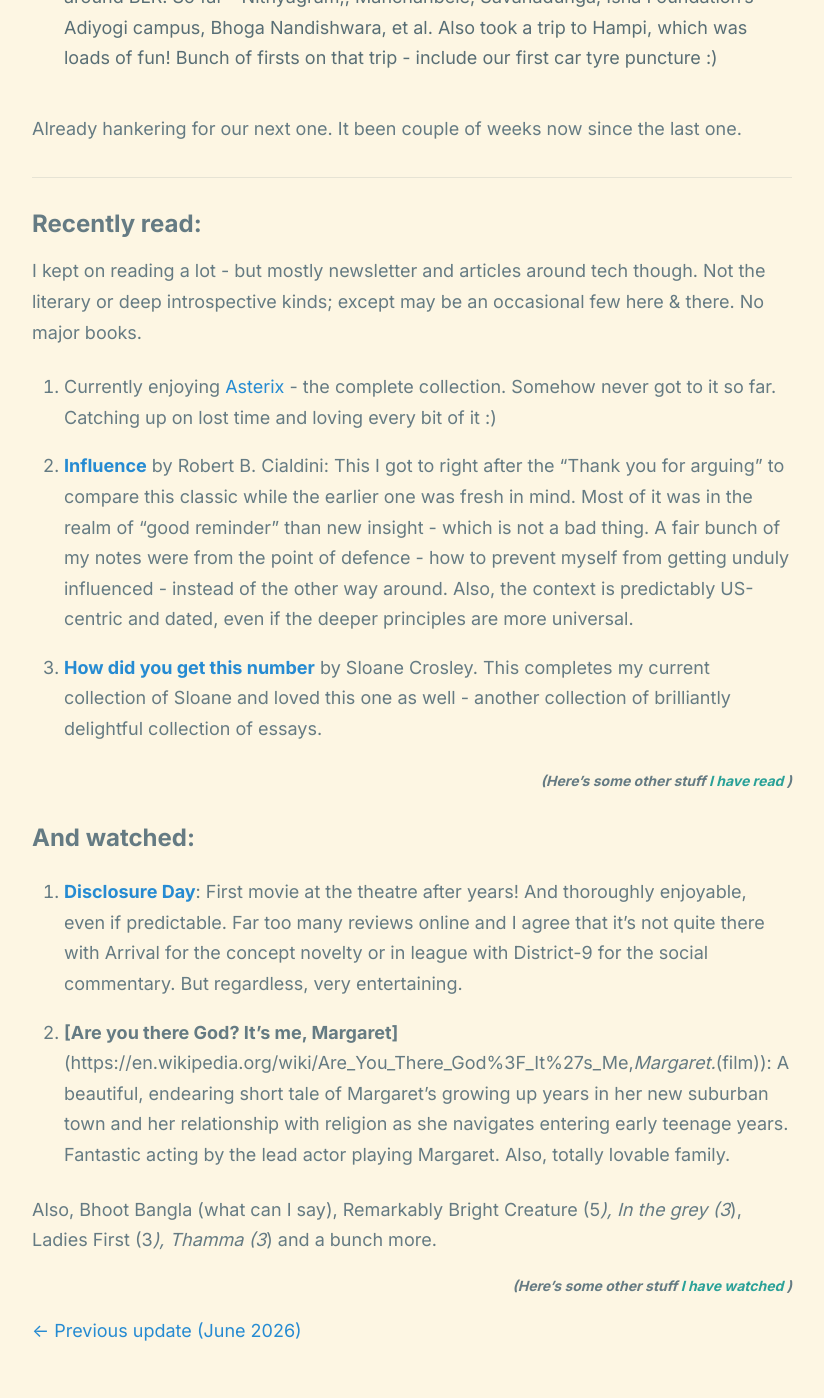
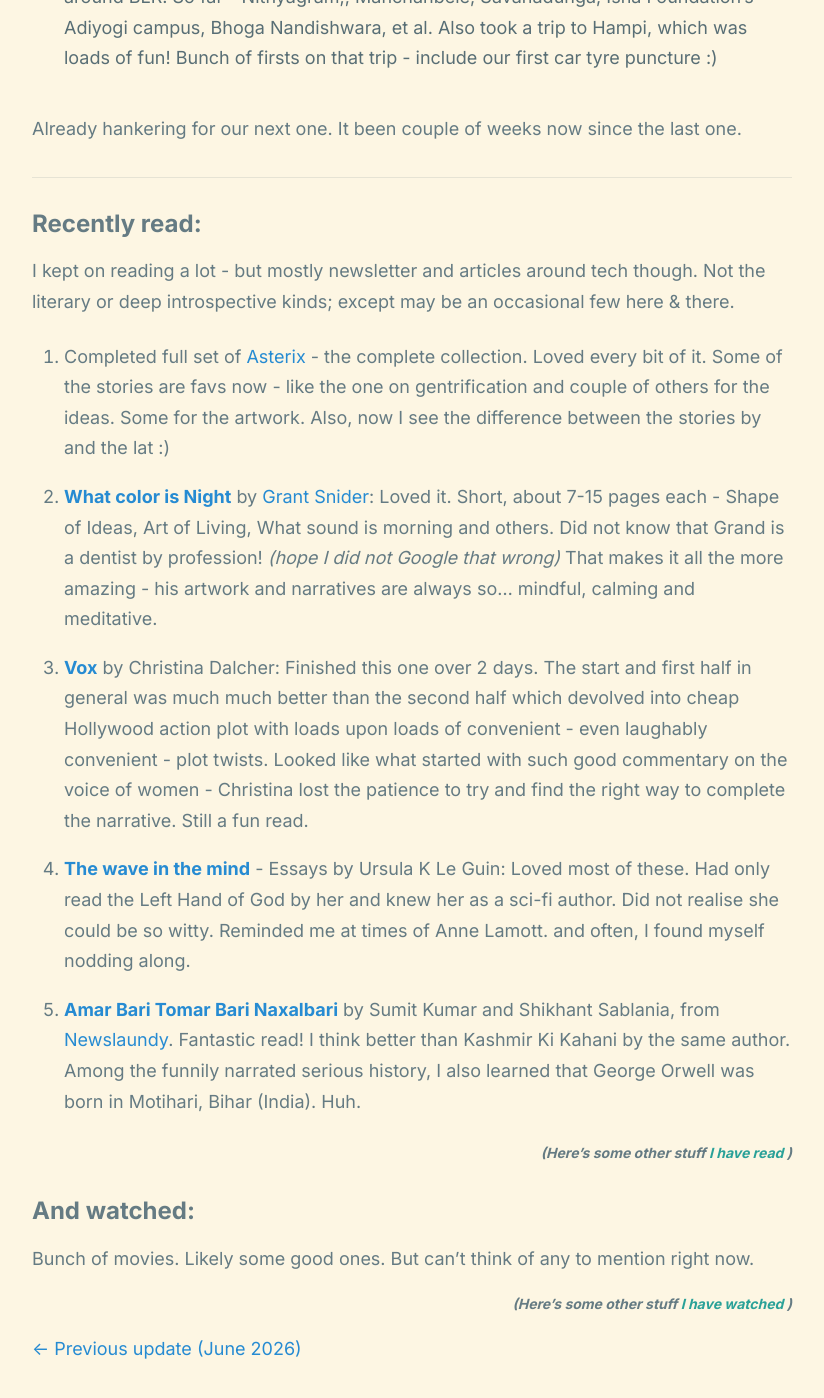
Before and after one commit to heyamitkmr/heyamitkmr.github.io, a Jekyll site: the page built from _now/20261111.md, in a window 1280 px wide and 1400 px high, scrolled down 1662 px. Shown: the whole window, without its empty margins (228-1052 px from the left). Built offline with Jekyll 4.4.1, drawn with Linux system fonts in a browser that asks for light colours.

Commit message:
Final now november 2026 update

```diff
--- a/_now/20261111.md
+++ b/_now/20261111.md
@@ -40,14 +40,16 @@
 ### **Recently read:**
 
 I kept on reading a lot - but mostly newsletter and articles around tech though. Not the literary or deep introspective kinds; except may be an occasional few here & there.
-No major books.
 
-0. Currently enjoying [Asterix](https://en.wikipedia.org/wiki/Asterix) - the complete collection. Somehow never got to it so far. Catching up on lost time and loving every bit of it :)
+0. Completed full set of [Asterix](https://en.wikipedia.org/wiki/Asterix) - the complete collection. Loved every bit of it. Some of the stories are favs now - like the one on gentrification and couple of others for the ideas. Some for the artwork. Also, now I see the difference between the stories by  and the lat :)
 
-1. **[Influence](https://www.goodreads.com/en/book/show/28815.Influence)** by Robert B. Cialdini: This I got to right  after the "Thank you for arguing" to compare this classic while the earlier one was fresh in mind. Most of it was in the realm of "good reminder" than new insight - which is not a bad thing. A fair bunch of my notes were from the point of defence - how to prevent myself from getting unduly influenced - instead of the other way around. Also, the context is predictably US-centric and dated, even if the deeper principles are more universal.
+1. **[What color is Night](https://www.goodreads.com/book/show/43885859-what-color-is-night)** by [Grant Snider](https://www.goodreads.com/author/show/5198410.Grant_Snider): Loved it. Short, about 7-15 pages each - Shape of Ideas, Art of Living, What sound is morning and others. Did not know that Grand is a dentist by profession! _(hope I did not Google that wrong)_ That makes it all the more amazing - his artwork and narratives are always so... mindful, calming and meditative.
 
-2. **[How did you get this number](https://www.goodreads.com/book/show/7091863-how-did-you-get-this-number)** by Sloane Crosley. This completes my current collection of Sloane and loved this one as well - another collection of brilliantly delightful collection of essays.
+2. **[Vox](https://www.goodreads.com/book/show/37796866-vox)** by Christina Dalcher: Finished this one over 2 days. The start and first half in general was much much better than the second half which devolved into cheap Hollywood action plot with loads upon loads of convenient - even laughably convenient - plot twists. Looked like what started with such good commentary on the voice of women - Christina lost the patience to try and find the right way to complete the narrative. Still a fun read.
 
+3. **[The wave in the mind](https://www.ursulakleguin.com/the-wave-in-the-mind)** - Essays by Ursula K Le Guin: Loved most of these. Had only read the Left Hand of God by her and knew her as a sci-fi author. Did not realise she could be so witty. Reminded me at times of Anne Lamott. and often, I found myself nodding along.
+
+4. **[Amar Bari Tomar Bari Naxalbari](https://www.blaft.com/products/amar-bari-tomar-bari-naxalbari)** by Sumit Kumar and Shikhant Sablania, from [Newslaundy](https://www.newslaundry.com/collection/naxalbari). Fantastic read! I think better than Kashmir Ki Kahani by the same author. Among the funnily narrated serious history, I also learned that George Orwell was born in Motihari, Bihar (India). Huh.
 
 <span style="display: block; text-align: right; font-size: 14px; font-weight: bold; font-style: italic;">
     (Here's some other stuff <a href="/read" target="_blank" style="font-size: inherit; font-weight: inherit; font-style: inherit;color: var(--nav-link-color);"> I have read </a>)
@@ -55,11 +57,7 @@
 
 ### **And watched:**
 
-1. **[Disclosure Day](https://en.wikipedia.org/wiki/Disclosure_Day)**: First movie at the theatre after years! And thoroughly enjoyable, even if predictable. Far too many reviews online and I agree that it's not quite there with Arrival for the concept novelty or in league with District-9 for the social commentary. But regardless, very entertaining.
-
-2. **[Are you there God? It's me, Margaret]**(https://en.wikipedia.org/wiki/Are_You_There_God%3F_It%27s_Me,_Margaret._(film)): A beautiful, endearing short tale of Margaret's growing up years in her new suburban town and her relationship with religion as she navigates entering early teenage years. Fantastic acting by the lead actor playing Margaret. Also, totally lovable family.
-
-Also, Bhoot Bangla (what can I say), Remarkably Bright Creature (5*), In the grey (3*), Ladies First (3*), Thamma (3*) and a bunch more.
+Bunch of movies. Likely some good ones. But can't think of any to mention right now.
 
 <span style="display: block; text-align: right; font-size: 14px; font-weight: bold; font-style: italic;">
     (Here's some other stuff <a href="/watched" target="_blank" style="font-size: inherit; font-weight: inherit; font-style: inherit; color: var(--nav-link-color);"> I have watched </a>)
```
